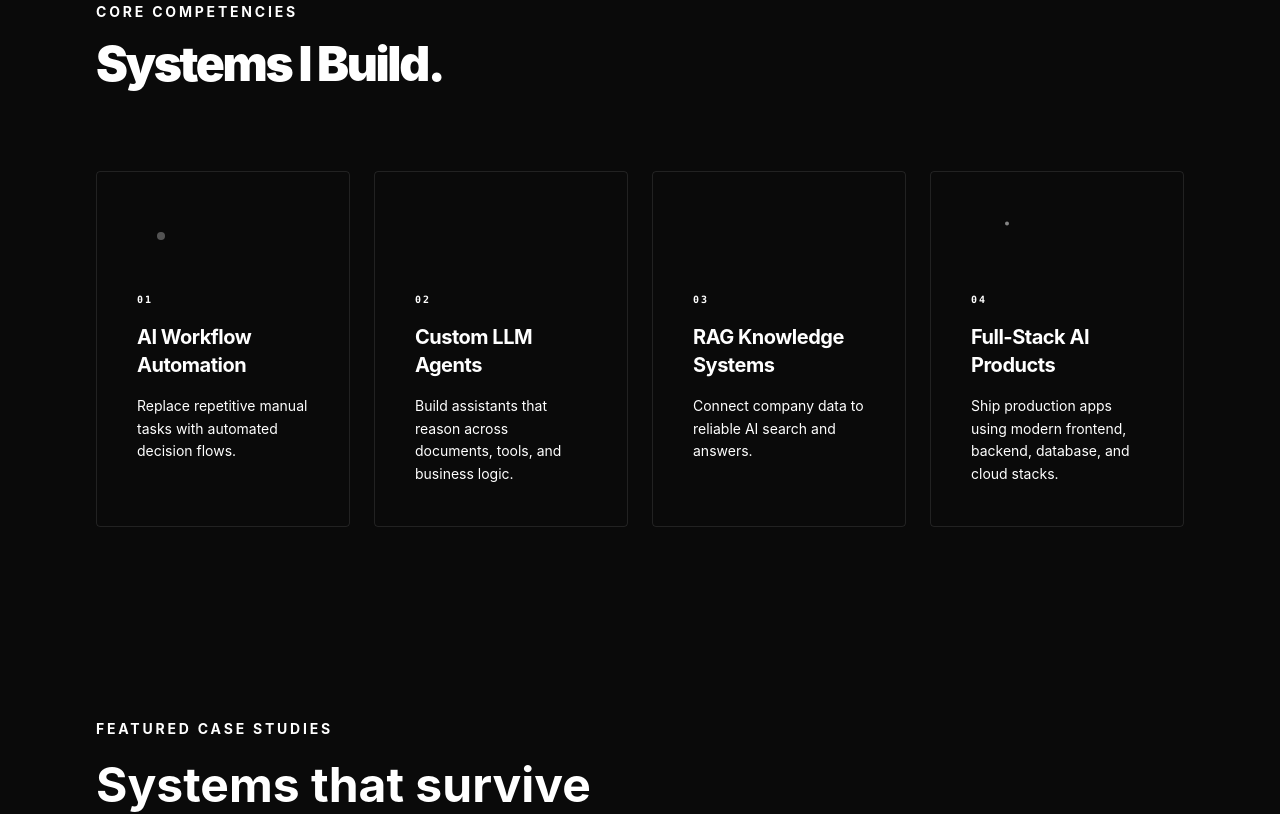
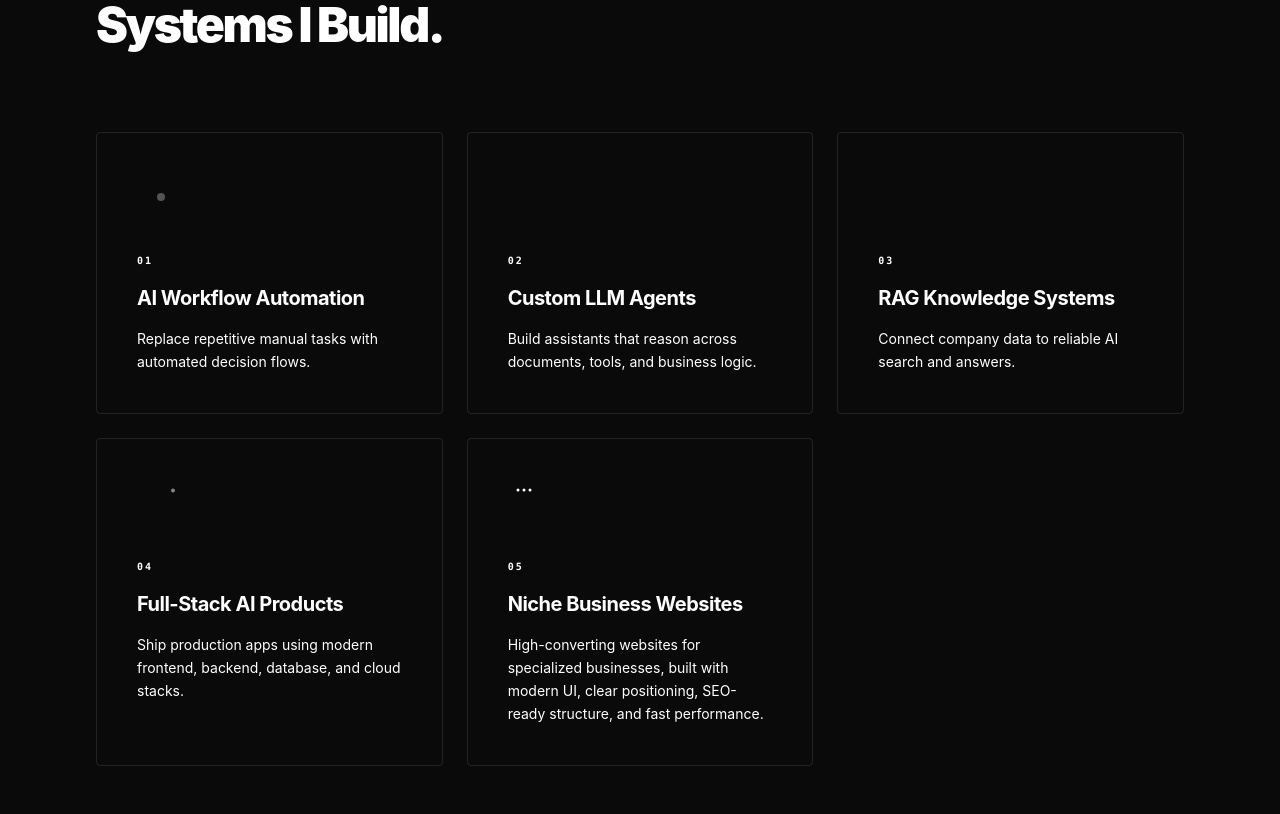
Before and after one commit to MitMakwana13/Mit-Portfolio, a React (Vite) app: page / in a window 1280 px wide. Shown: the part 1460-2274 px from the top of the page. Built offline with nearby package versions, Linux system fonts and the light colour scheme; a web font is replaced by a local one.

Commit message:
feat: add niche websites to core offerings

```diff
--- a/src/components/Hero.tsx
+++ b/src/components/Hero.tsx
@@ -18,7 +18,7 @@ export default function Hero() {
 
         <div className={isMounted ? 'animate-fade-up delay-200' : 'reveal-hidden'}>
           <p className="text-lg md:text-2xl text-muted font-medium mb-12 max-w-3xl leading-relaxed">
-            I specialize in LLM agents, workflow automation, RAG systems, and production-ready web platforms for businesses that want to move faster with AI.
+            I specialize in AI systems, automation, and niche websites for businesses that need high-converting digital infrastructure.
           </p>
         </div>
 
--- a/src/components/Services.tsx
+++ b/src/components/Services.tsx
@@ -56,6 +56,21 @@ export default function Services() {
           <circle cx="36" cy="11.5" r="2" fill="currentColor" opacity="0.5"/>
         </svg>
       )
+    },
+    {
+      title: 'Niche Business Websites',
+      desc: 'High-converting websites for specialized businesses, built with modern UI, clear positioning, SEO-ready structure, and fast performance.',
+      icon: '05',
+      svg: (
+        <svg width="48" height="48" viewBox="0 0 48 48" fill="none" className="stroke-accent">
+          <rect x="4" y="6" width="40" height="36" rx="4" strokeWidth="1.5"/>
+          <line x1="4" y1="16" x2="44" y2="16" strokeWidth="1.5"/>
+          <circle cx="10" cy="11" r="1.5" fill="currentColor"/>
+          <circle cx="16" cy="11" r="1.5" fill="currentColor"/>
+          <circle cx="22" cy="11" r="1.5" fill="currentColor"/>
+          <rect x="12" y="24" width="24" height="12" rx="2" strokeWidth="1.5"/>
+        </svg>
+      )
     }
   ];
 
@@ -76,7 +91,7 @@ export default function Services() {
 
         <div
           ref={ref}
-          className="grid grid-cols-1 md:grid-cols-2 lg:grid-cols-4 gap-6"
+          className="grid grid-cols-1 md:grid-cols-2 lg:grid-cols-3 gap-6"
         >
           {services.map((s, idx) => (
             <div
```
